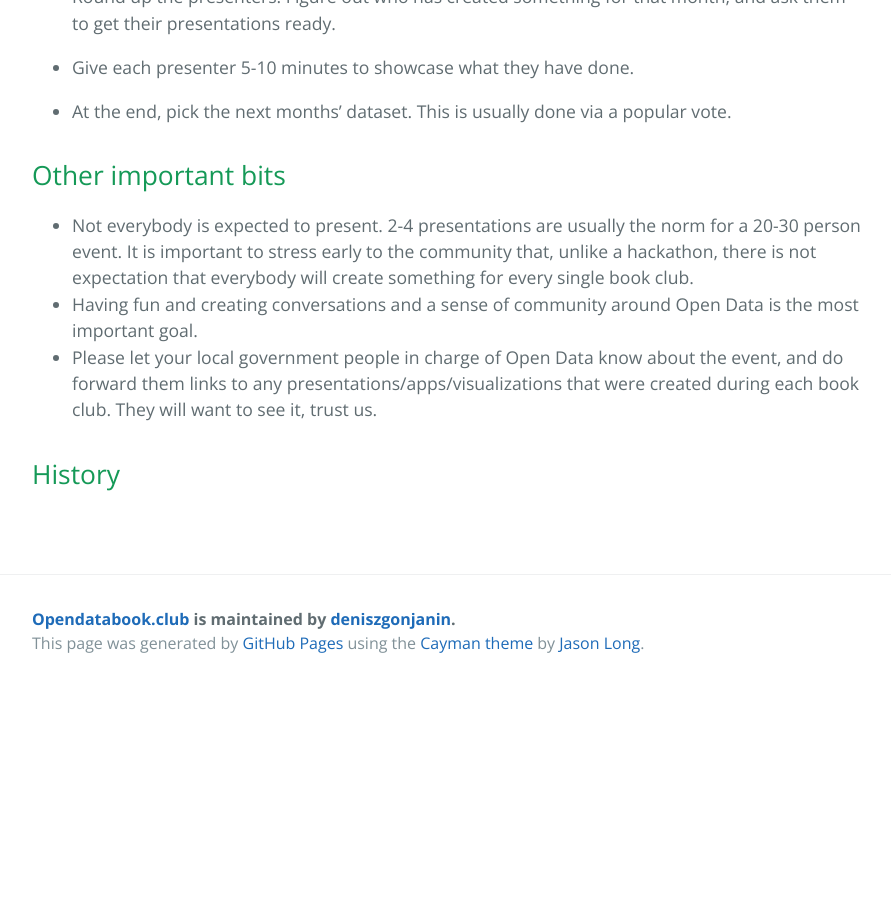
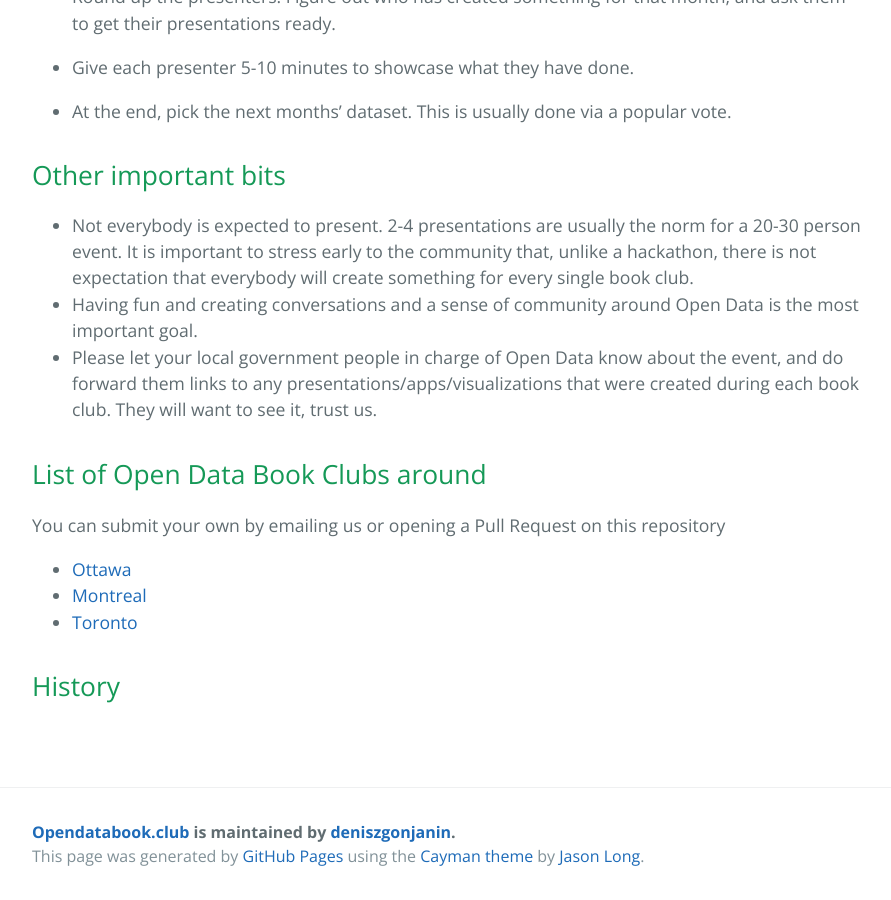
Before and after one commit to deniszgonjanin/opendatabook.club, a Jekyll site: the page built from index.md, in a window 1280 px wide and 900 px high, scrolled down 1551 px. Shown: the whole window, without its empty margins (192-1083 px from the left). Built offline with Jekyll 4.4.1, drawn with Linux system fonts in a browser that asks for light colours; before the commit the page ends 2238 px from its top, so only the background shows below that; some of the changed text lies outside the part shown.

Commit message:
list of book clubs

```diff
--- a/_includes/content.md
+++ b/_includes/content.md
@@ -42,4 +42,12 @@ Each book club is a nightly event, usually taking around 3 hours. It’s usually
 - Having fun and creating conversations and a sense of community around Open Data is the most important goal.
 - Please let your local government people in charge of Open Data know about the event, and do forward them links to any presentations/apps/visualizations that were created during each book club. They will want to see it, trust us.
 
+## List of Open Data Book Clubs around
+
+You can submit your own by emailing us or opening a Pull Request on this repository
+
+- [Ottawa](http://www.meetup.com/Open-Data-Ottawa/)
+- [Montreal](http://www.meetup.com/mtldata/)
+- [Toronto](http://www.meetup.com/opentoronto/)
+
 ## History
--- a/_includes/header.html
+++ b/_includes/header.html
@@ -1,6 +1,6 @@
 <section class="page-header">
   <h1 class="project-name">Opendatabook.club</h1>
-  <h2 class="project-tagline">http://opendatabook.club</h2>
+  <h2 class="project-tagline">What is it and how to start your own</h2>
 
   <!--
   <a href="https://github.com/deniszgonjanin/opendatabook.club" class="btn">View on GitHub</a>
```
